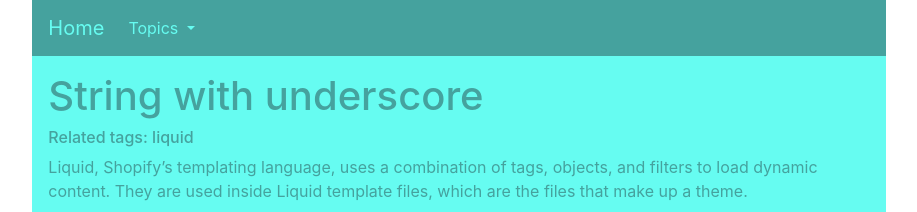
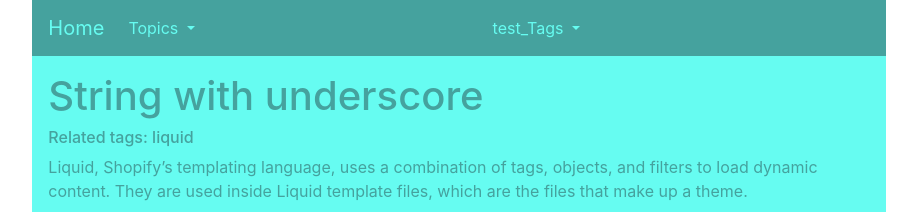
Before and after one commit to CoolColdUK/CoolColdUK.github.io, a Jekyll site: the page built from _test_tags/string with underscore.md, in a window 1280 px wide. Shown: the top 212 px of the page, without its empty margins (181-1098 px from the left). Built offline with Jekyll 4.4.1, drawn with Linux system fonts in a browser that asks for light colours; nearby versions of some CDN libraries.

Commit message:
Update menu_bs4grid.html

```diff
--- a/_includes/menu_bs4grid.html
+++ b/_includes/menu_bs4grid.html
@@ -12,11 +12,25 @@
                     <a class="dropdown-item" href="{{ topic.url }}">{{ topic.name }}</a>
                 {% endfor %}
             </div>
-            <div class="dropdown-menu" aria-labelledby="navbarDropdown">
-                {% for t in site.test_tags %}
-                    <a class="dropdown-item" href="{{ t.url }}">{{ t.name }}</a>
-                {% endfor %}
-            </div>
         </li>
     </ul>
 </div>
+
+
+<div class="collapse navbar-collapse" id="navbarSupportedContent">
+        <ul class="navbar-nav mr-auto">
+            <li class="nav-item dropdown">
+                <a class="nav-link dropdown-toggle" href="#"
+                    id="navbarDropdown" role="button" data-toggle="dropdown"
+                    aria-haspopup="true" aria-expanded="false"
+                    >
+                    test_Tags
+                </a>
+                <div class="dropdown-menu" aria-labelledby="navbarDropdown">
+                    {% for t in site.test_tags %}
+                        <a class="dropdown-item" href="{{ t.url }}">{{ t.name }}</a>
+                    {% endfor %}
+                </div>
+            </li>
+        </ul>
+    </div>
```
